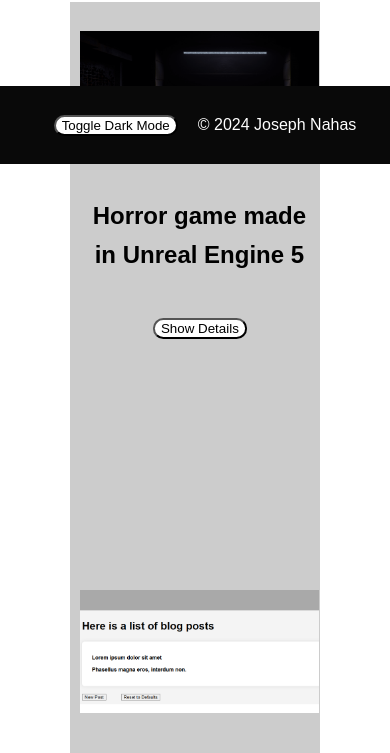
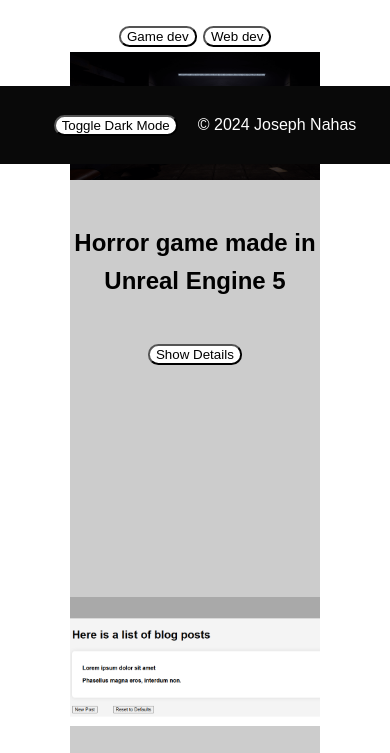
Before and after one commit to JosephNahas/my-portfolio, a website: page index.html in a window 390 px wide. Shown: the part 680-1433 px from the top of the page. Drawn offline with nearby package versions, Linux system fonts and the light colour scheme.

Commit message:
Improved small screen responsiveness

```diff
--- a/css/styles.css
+++ b/css/styles.css
@@ -15,12 +15,12 @@
 section a{color:#000}
 footer{background-color:#090909;bottom:0;color:#fff;display:flex;gap:20px;justify-content:center;position:fixed;text-align:center;width:100%}
 .projects-container,footer{align-items:center;padding:10px}
-.projects-container{background-color:#ccc;display:grid;gap:25px;grid-template-columns:repeat(3,1fr)}
+.projects-container{background-color:#ccc;display:grid;gap:25px;grid-template-columns: repeat(auto-fit, minmax(250px, 1fr));overflow:auto}
 .projects-box .projects-image img{width:100%}
 .description{text-align:center}
 .form{background-color:#ccc}
 #skills{display: flex;flex-direction: column; justify-content: center;align-content: center}
 textarea{background-color:#f8f8f8;border:2px solid #ccc;border-radius:4px;box-sizing:border-box;height:150px;padding:12px 20px;resize:none;width:50%}
 input[type=text]:focus{border:3px solid #555}
-@media only screen and (max-width:600px){.projects-container{grid-template-columns:none;grid-template-rows: repeat(3, 1fr)}header nav{display:flex}#about{height: 150px}#projects{margin-top: 0;padding-top: 0}#skills{margin-bottom: 0;padding-bottom: 0}
+@media only screen and (max-width:600px){nav{display:flex}#about{height: 200px}#projects{margin-top: 0;padding-top: 0}.projects-container{padding: 0}#skills{margin-bottom: 0;padding-bottom: 0}
 #contact{padding-bottom: 100px;padding-top: 0}}
```
